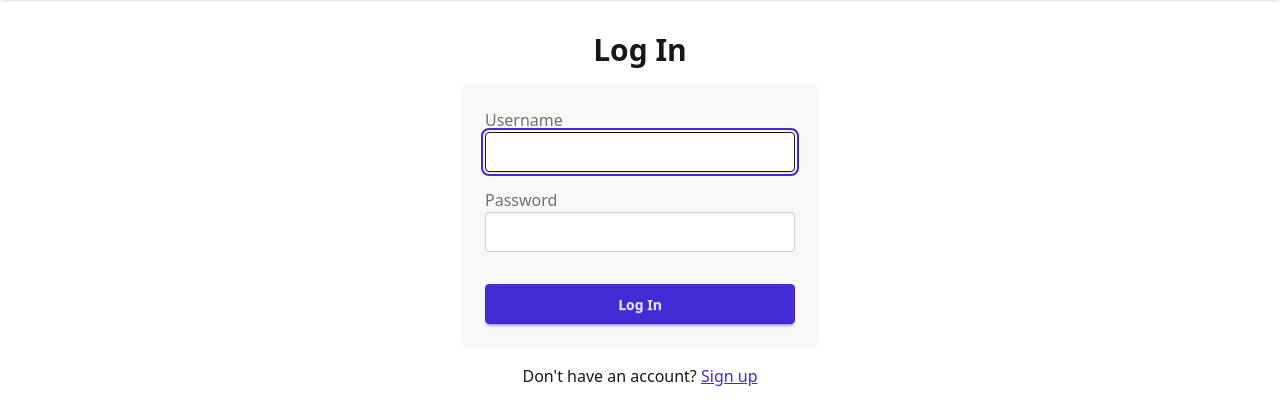
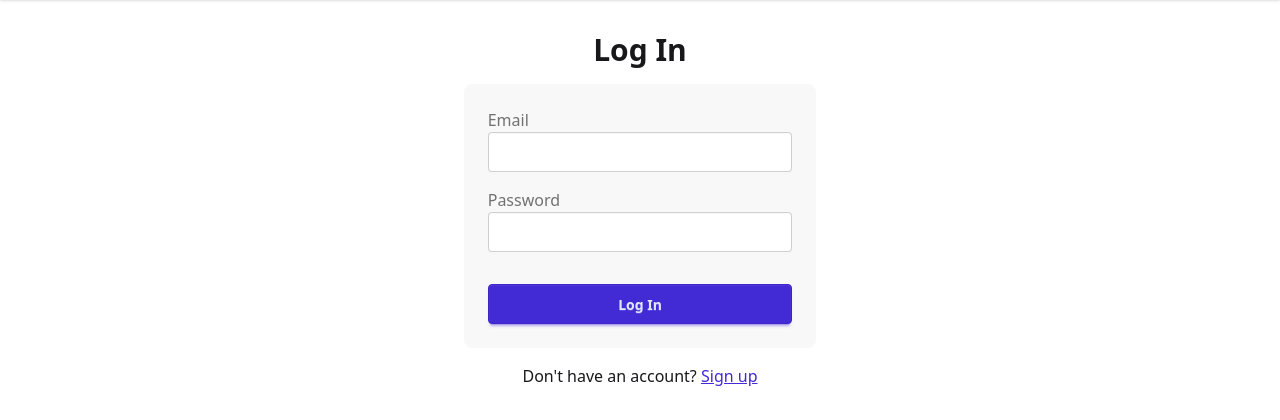
Before and after one commit to VictoryMa8/vexillology-quiz-v2, a Django app: page /login/ in a window 1280 px wide. Shown: the part 64-484 px from the top of the page. Run offline with Django 5.2, Linux system fonts and the light colour scheme; style sheets or scripts are compiled from the project's sources.

Commit message:
Changed username to email login

```diff
--- a/frontend/forms.py
+++ b/frontend/forms.py
@@ -4,9 +4,39 @@ from .models import Vexillologist
 
 # Form for creating a new user (Vexillologist) using UserCreationForm
 class VexillologistCreationForm(UserCreationForm):
-    class Meta(UserCreationForm.Meta):
+    class Meta:
         model = Vexillologist
-        fields = UserCreationForm.Meta.fields
+        fields = ("username", "email")
+
+class LoginForm(forms.Form):
+    email = forms.EmailField()
+    password = forms.CharField(widget=forms.PasswordInput)
+
+    '''
+    Built-in hook used for custom validation
+    Since we want to login with email instead, we have to manually check credentials
+    To verify a user, we need both email and password, clean() accesses both
+    Without this, form would just verify the user typed something into email/password
+    It wouldn't actually verify who they are against the database
+    '''
+
+    def clean(self):
+        cleaned_data = super().clean()
+        email = cleaned_data.get("email")
+        password = cleaned_data.get("password")
+
+        if not email or not password:
+            return cleaned_data
+
+        user = Vexillologist.objects.filter(email__iexact=email).first()
+
+        # check_password() hashes and compares it to stored encrypted passwords
+        if not user or not user.check_password(password):
+            raise forms.ValidationError("Invalid email or password.")
+
+        self.user = user
+        return cleaned_data
+
 
 class VexillologistChangeForm(forms.ModelForm):
     class Meta:
--- a/frontend/templates/login.html
+++ b/frontend/templates/login.html
@@ -7,6 +7,9 @@
     <h1 class="text-3xl font-bold">Log In</h1>
     <form method="post" class="flex flex-col gap-4 w-full max-w-sm bg-base-200 p-6 rounded-lg">
         {% csrf_token %}
+        {% for error in form.non_field_errors %}
+            <div class="alert alert-error text-sm">{{ error }}</div>
+        {% endfor %}
         {% for field in form %}
             <label class="form-control w-full">
                 <div class="label">
--- a/frontend/urls.py
+++ b/frontend/urls.py
@@ -6,8 +6,7 @@ from . import views
 
 urlpatterns = [
     path('', views.index, name='index'),
-    # Standard Django LoginView as login/
-    path('login/', auth_views.LoginView.as_view(template_name='login.html'), name='login'),
+    path('login/', views.login_view, name='login'),
     path('logout/', auth_views.LogoutView.as_view(), name='logout'),
     path('signup/', views.signup, name='signup'),
     path("search_countries/", views.search_countries, name="search_countries"),
--- a/frontend/views.py
+++ b/frontend/views.py
@@ -1,10 +1,10 @@
 from django.shortcuts import render, redirect
-from django.conf import settings
 from django.utils.text import slugify
 from django.contrib import messages
 from django.contrib.auth.decorators import login_required
-from django.contrib.auth import login
-from .forms import VexillologistCreationForm, VexillologistChangeForm
+from django.contrib.auth import login as auth_login
+
+from .forms import LoginForm, VexillologistCreationForm, VexillologistChangeForm
 from .models import Country
 import csv
 import random
@@ -43,11 +43,21 @@ def signup(request):
         if form.is_valid():
             # Put user info into database, login user, and redirect to index
             user = form.save()
-            login(request, user)
+            auth_login(request, user)
             return redirect('index')
     else:
         form = VexillologistCreationForm()
     return render(request, 'signup.html', {'form': form})
+
+def login_view(request):
+    if request.method == 'POST':
+        form = LoginForm(request.POST)
+        if form.is_valid():
+            auth_login(request, form.user)
+            return redirect('index')
+    else:
+        form = LoginForm()
+    return render(request, 'login.html', {'form': form})
 
 @login_required
 def search_countries(request):
@@ -88,6 +98,7 @@ def country(request, country_name):
 @login_required
 def quiz(request):
     countries = get_countries()
+    message = ""
     if request.method == "GET":
         random_country = random.choice(countries) if countries else None
         print(f"New random country: {random_country['Country'] if random_country else 'None'}")
```
